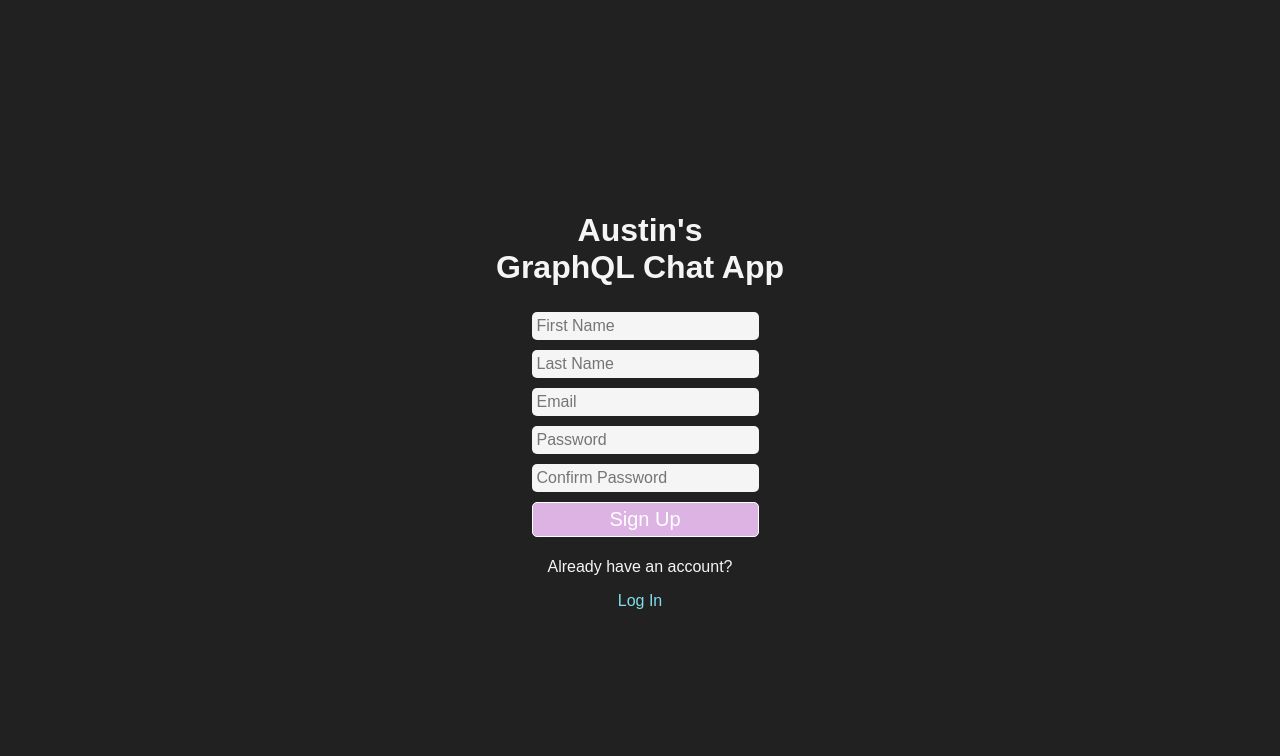
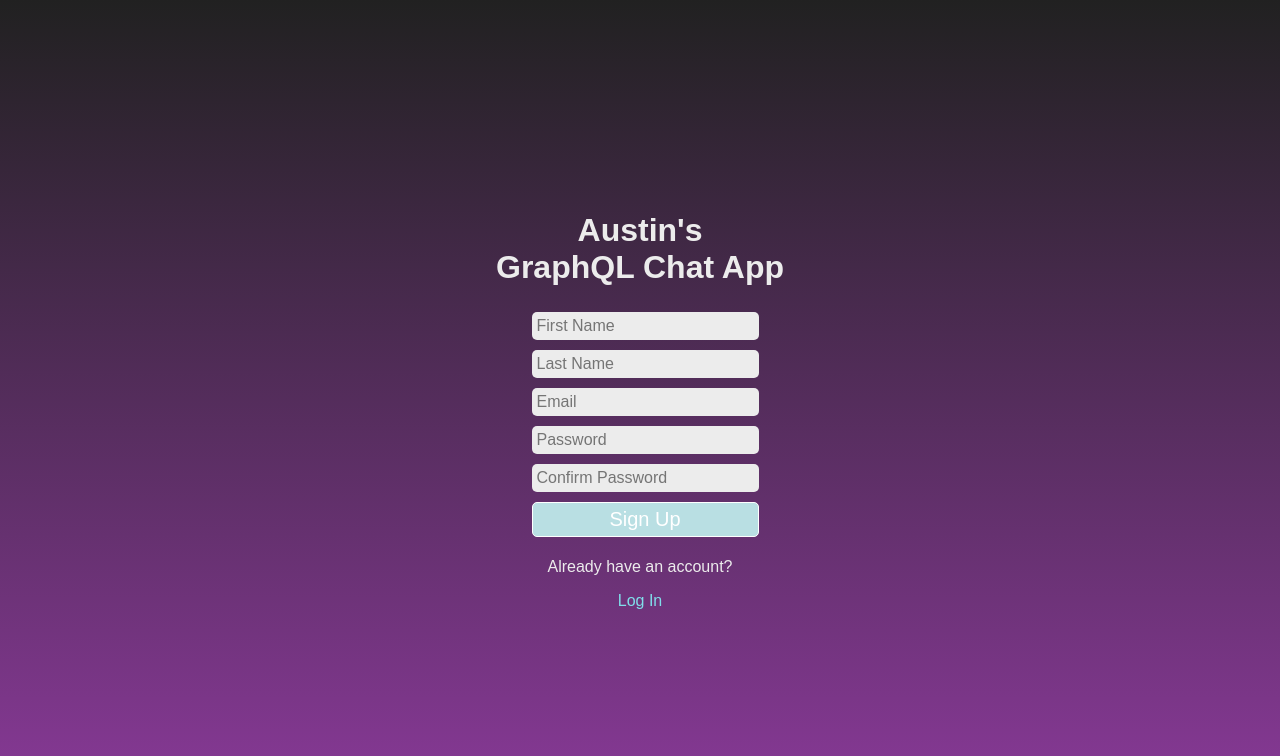
Before and after one commit to austinChappell/messaging-client, a React (Create React App) app: page / in a window 1280 px wide. Shown: the top 756 px of the page. Built offline with nearby package versions, Linux system fonts and the light colour scheme; no server answers.

Commit message:
improve styling, add linear gradient

```diff
--- a/package.json
+++ b/package.json
@@ -31,6 +31,7 @@
     "build": "react-scripts build",
     "test": "react-scripts test --env=jsdom",
     "eject": "react-scripts eject",
-    "sass": "node-sass src/assets/styles/index.scss src/index.css --watch"
+    "sass": "node-sass src/assets/styles/index.scss src/index.css --watch",
+    "cypress": "./node_modules/.bin/cypress run"
   }
 }
--- a/src/assets/styles/App.scss
+++ b/src/assets/styles/App.scss
@@ -72,7 +72,7 @@
       width: 100%;
     }
     button {
-      background-color: $primary;
+      background-color: $secondary-dark;
       border: 1px solid $white;
       border-radius: 5px;
       box-sizing: border-box;
@@ -82,7 +82,7 @@
       padding: 5px;
       width: 100%;
       &:disabled, &.disabled {
-        background-color: lighten($primary, 20%);
+        background-color: lighten($secondary-dark, 30%);
       }
     }
   }
--- a/src/assets/styles/Messenger.scss
+++ b/src/assets/styles/Messenger.scss
@@ -35,10 +35,10 @@
     margin-top: 10px;
     button {
       padding: 10px 20px;
-      background-color: $primary-light;
+      background-color: $secondary-dark;
       border: none;
       border-radius: 0 5px 5px 0;
-      color: $dark;
+      color: $white;
       font-size: 16px;
     }
     input {
--- a/src/assets/styles/_globals.scss
+++ b/src/assets/styles/_globals.scss
@@ -1,5 +1,5 @@
 body {
-  background-color: $dark;
+  background: linear-gradient($dark, $primary-dark);
   margin: 0;
   padding: 0;
   font-family: sans-serif;
--- a/src/assets/styles/_variables.scss
+++ b/src/assets/styles/_variables.scss
@@ -7,6 +7,6 @@ $primary-light: #ee98fb;
 $secondary-dark: #4bacb8;
 $secondary: #80deea;
 $secondary-light: #b4ffff;
-$light: #f5f5f5;
+$light: #ececec;
 $disabled: #dddddd;
 $disabled-text: #cccccc;
--- a/src/index.css
+++ b/src/index.css
@@ -1,15 +1,15 @@
 body {
-  background-color: #212121;
+  background: linear-gradient(#212121, #883997);
   margin: 0;
   padding: 0;
   font-family: sans-serif;
-  color: #f5f5f5; }
+  color: #ececec; }
 
 button {
   cursor: pointer; }
 
 input {
-  background-color: #f5f5f5;
+  background-color: #ececec;
   border: none; }
 
 .center {
@@ -61,7 +61,7 @@ input {
       background-color: transparent;
       border: none;
       border-radius: 5px;
-      color: #f5f5f5;
+      color: #ececec;
       font-size: 26px;
       padding: 5px 10px;
       margin: 10px; }
@@ -103,7 +103,7 @@ input {
       padding: 5px;
       width: 100%; }
     .LoginScreen .auth-form button {
-      background-color: #ba68c8;
+      background-color: #4bacb8;
       border: 1px solid #ffffff;
       border-radius: 5px;
       box-sizing: border-box;
@@ -113,7 +113,7 @@ input {
       padding: 5px;
       width: 100%; }
       .LoginScreen .auth-form button:disabled, .LoginScreen .auth-form button.disabled {
-        background-color: #dcb3e3; }
+        background-color: #b9dfe3; }
 
 .Messenger {
   flex-grow: 1;
@@ -135,9 +135,9 @@ input {
       right: 0;
       background-color: rgba(0, 0, 0, 0.8); }
   .Messenger .messages {
-    border: 1px solid #f5f5f5;
+    border: 1px solid #ececec;
     border-radius: 5px;
-    background-color: #f5f5f5;
+    background-color: #ececec;
     flex-grow: 1;
     overflow: auto;
     display: flex;
@@ -148,10 +148,10 @@ input {
     margin-top: 10px; }
     .Messenger .message-input button {
       padding: 10px 20px;
-      background-color: #ee98fb;
+      background-color: #4bacb8;
       border: none;
       border-radius: 0 5px 5px 0;
-      color: #212121;
+      color: #ffffff;
       font-size: 16px; }
     .Messenger .message-input input {
       box-sizing: border-box;
@@ -237,7 +237,7 @@ input {
     left: -300px; }
   .UserList .search-bar {
     padding: 20px;
-    border-bottom: 1px solid #f5f5f5;
+    border-bottom: 1px solid #ececec;
     display: flex;
     justify-content: space-between; }
     .UserList .search-bar input {
@@ -252,7 +252,7 @@ input {
       font-size: 30px;
       margin-left: 10px; }
   .UserList .user {
-    border-bottom: 1px solid #f5f5f5;
+    border-bottom: 1px solid #ececec;
     cursor: pointer;
     padding: 20px;
     transition: 500ms; }
```
Also changed, not shown: 1 other file (tests, documents, lock files or other folders).
